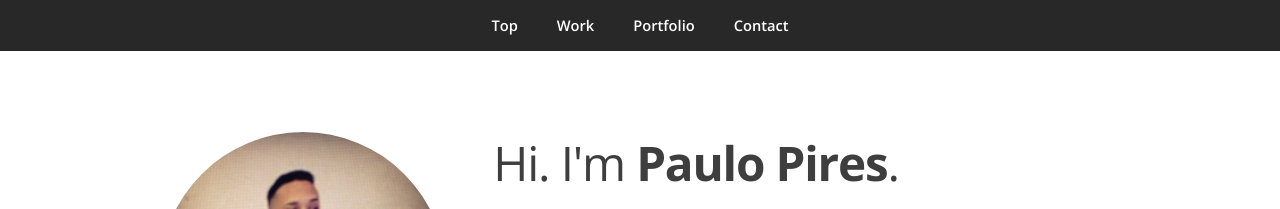
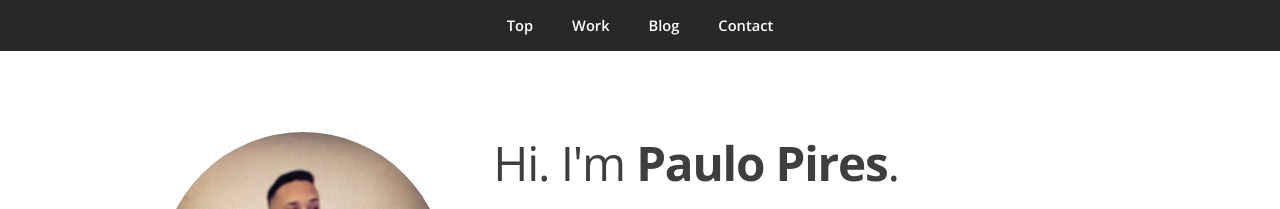
Before and after one commit to paulohp/paulohp.github.io, a Jekyll site: the page built from index.html, in a window 1280 px wide. Shown: the top 209 px of the page. Built offline with Jekyll 4.4.1, drawn with Linux system fonts in a browser that asks for light colours; Markdown is read by kramdown in place of the engine named in the settings.

Commit message:
mudando menu

```diff
--- a/_layouts/default.html
+++ b/_layouts/default.html
@@ -25,7 +25,7 @@
         <ul class="container">
           <li><a href="#top">Top</a></li>
           <li><a href="#work">Work</a></li>
-          <li><a href="#portfolio">Portfolio</a></li>
+          <li><a href="#portfolio">Blog</a></li>
           <li><a href="#contact">Contact</a></li>
         </ul>
       </nav>
```
Also changed, not shown: 1 other file.
